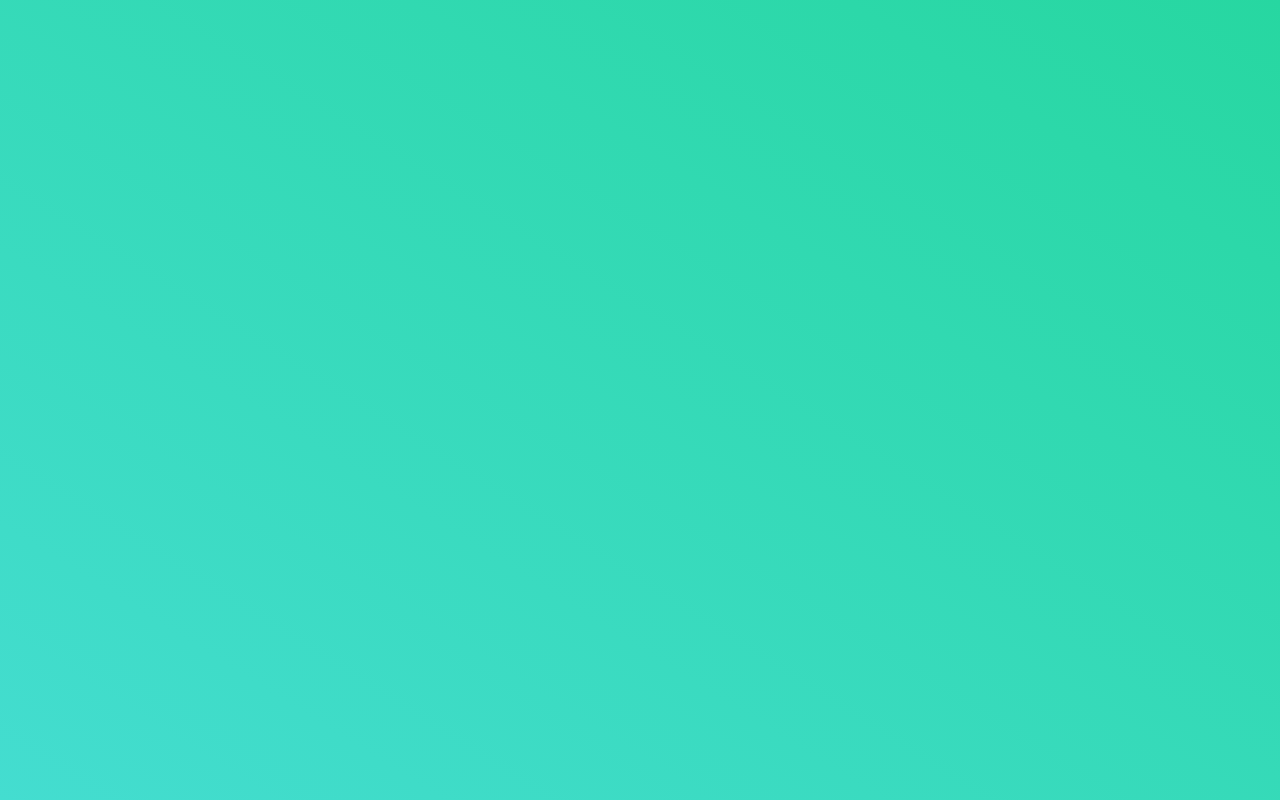
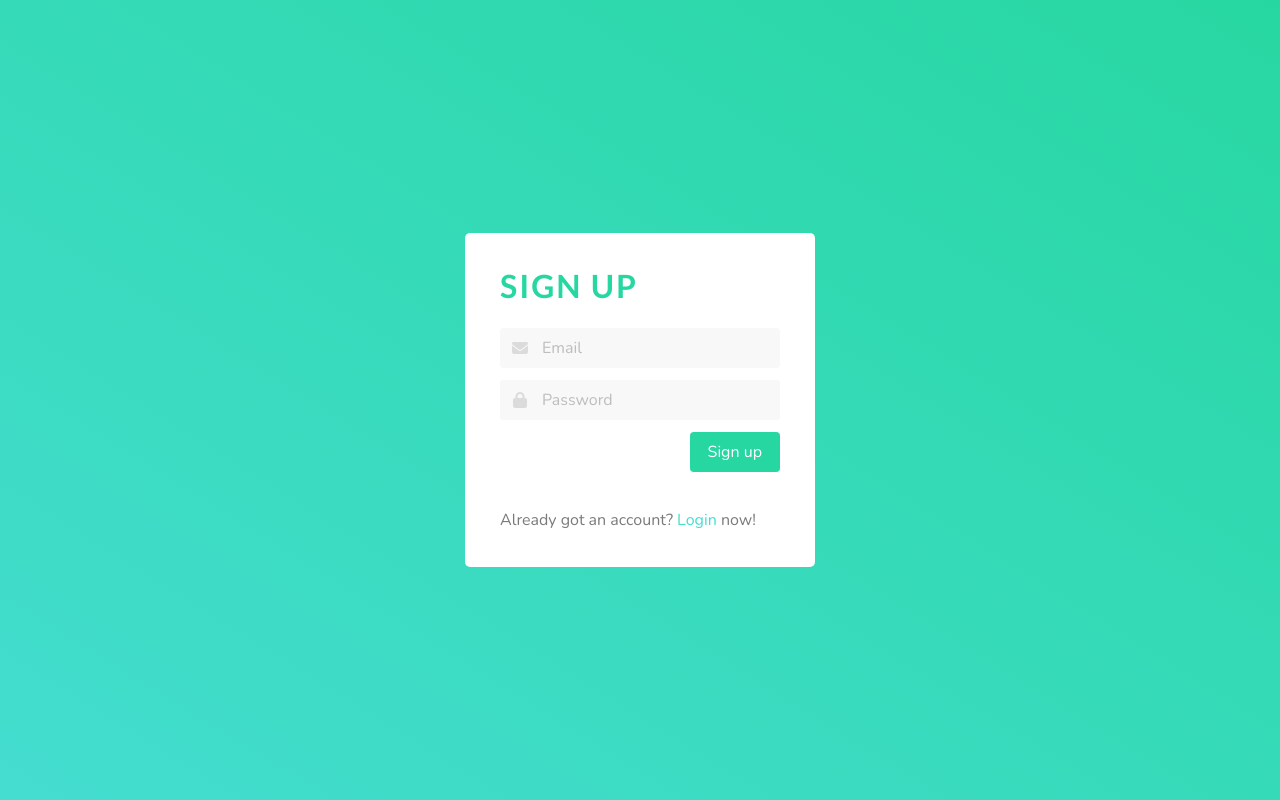
Before and after one commit to ShubhaamTiwary/Task-Manager--MEAN, an Angular app in the folder frontend/: page /signup in a window 1280 px wide. Before the commit this address led to /. Built offline with nearby package versions, Linux system fonts and the light colour scheme.

Commit message:
signup page added

```diff
--- a/frontend/src/app/app.routes.ts
+++ b/frontend/src/app/app.routes.ts
@@ -4,11 +4,13 @@ import { AppComponent } from './app.component';
 import { NewListComponent } from './pages/new-list/new-list.component';
 import { NewTaskComponent } from './pages/new-task/new-task.component';
 import { LoginPageComponent } from './pages/login-page/login-page.component';
+import { SignupPageComponent } from './pages/signup-page/signup-page.component';
 
 export const routes: Routes = [
     { path: '',redirectTo:'/lists',pathMatch:'full' },
     { path: 'new-list', component: NewListComponent, },
     { path: 'login', component: LoginPageComponent, },
+    { path: 'signup', component: SignupPageComponent, },
     { path: 'lists/:listId/new-task', component: NewTaskComponent, },
     {path:'lists',component:TaskViewComponent},
     {path:'lists/:listId',component:TaskViewComponent},
--- a/frontend/src/app/auth.service.ts
+++ b/frontend/src/app/auth.service.ts
@@ -18,6 +18,16 @@ export class AuthService {
         // The auth token is in the head of this response
         this.setSession(res.body._id,res.headers.get('x-access-token'),res.headers.get('x-refresh-token'));
         console.log('LoggedIn');
+      })
+    )
+  }
+  signup(email:string,password:string){
+    return this.WebReqService.signup(email,password).pipe(
+      shareReplay(),
+      tap((res:HttpResponse<any>)=>{
+        // The auth token is in the head of this response
+        this.setSession(res.body._id,res.headers.get('x-access-token'),res.headers.get('x-refresh-token'));
+        console.log('Signed Up');
       })
     )
   }
--- /dev/null
+++ b/frontend/src/app/pages/signup-page/signup-page.component.html
@@ -0,0 +1,34 @@
+<div class="centered-content">
+    <div class="white-box">
+
+      <h1 class="title has-text-primary">Sign up</h1>
+
+      <div class="field">
+        <p class="control has-icons-left has-icons-right">
+          <input #emailInput class="input has-background-light" type="email" placeholder="Email">
+          <span class="icon is-small is-left">
+            <i class="fas fa-envelope"></i>
+          </span>
+        </p>
+      </div>
+      <div class="field">
+        <p class="control has-icons-left">
+          <input #pwInput class="input has-background-light" type="password" placeholder="Password">
+          <span class="icon is-small is-left">
+            <i class="fas fa-lock"></i>
+          </span>
+        </p>
+      </div>
+      <div class="field" style="display: flex; justify-content: flex-end;">
+        <p class="control">
+          <button class="button is-success has-text-white" (click)="onSignupButtonClicked(emailInput.value, pwInput.value)">
+            Sign up
+          </button>
+        </p>
+      </div>
+      <br>
+
+      <p class="has-text-grey">Already got an account? <a routerLink="/login">Login</a> now!</p>
+
+    </div>
+  </div>
--- /dev/null
+++ b/frontend/src/app/pages/signup-page/signup-page.component.ts
@@ -0,0 +1,21 @@
+import { Component } from '@angular/core';
+import { AuthService } from '../../auth.service';
+import { HttpResponse } from '@angular/common/http';
+
+@Component({
+  selector: 'app-signup-page',
+  standalone: true,
+  imports: [],
+  templateUrl: './signup-page.component.html',
+  styleUrl: './signup-page.component.scss'
+})
+export class SignupPageComponent {
+
+  constructor(private authService:AuthService){}
+
+  onSignupButtonClicked(email: string, password: string) {
+    this.authService.signup(email, password).subscribe((res: HttpResponse<any>) => {
+      console.log(res);
+    });
+  }
+}
--- a/frontend/src/app/web-request.service.ts
+++ b/frontend/src/app/web-request.service.ts
@@ -32,4 +32,11 @@ export class WebRequestService {
       password,
     },{observe:'response'});
   }
+
+  signup(email:string,password:string){
+    return this.http.post(`${this.Root_Url}/users`,{
+      email,
+      password,
+    },{observe:'response'});
+  }
 }
```
Also changed, not shown: frontend/src/app/pages/signup-page/signup-page.component.scss (added), 1 other file (tests, documents, lock files or other folders).
